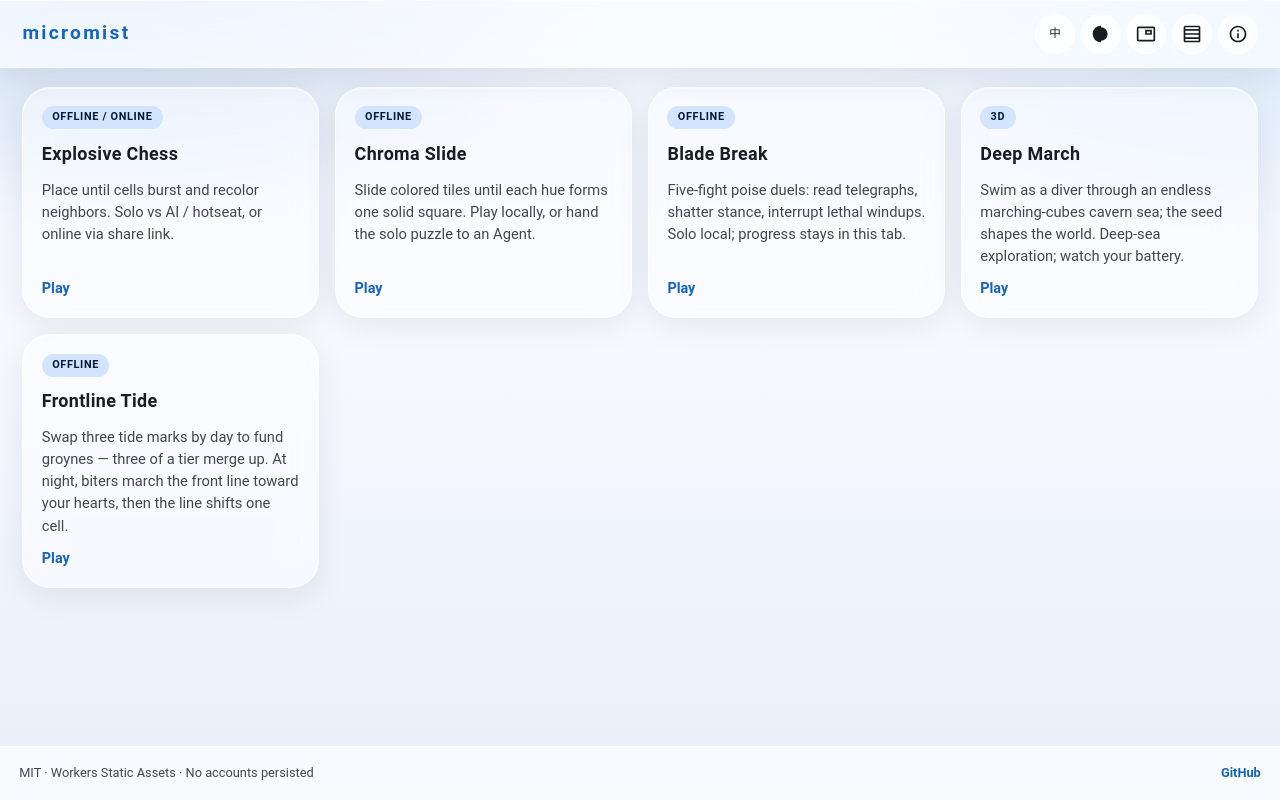
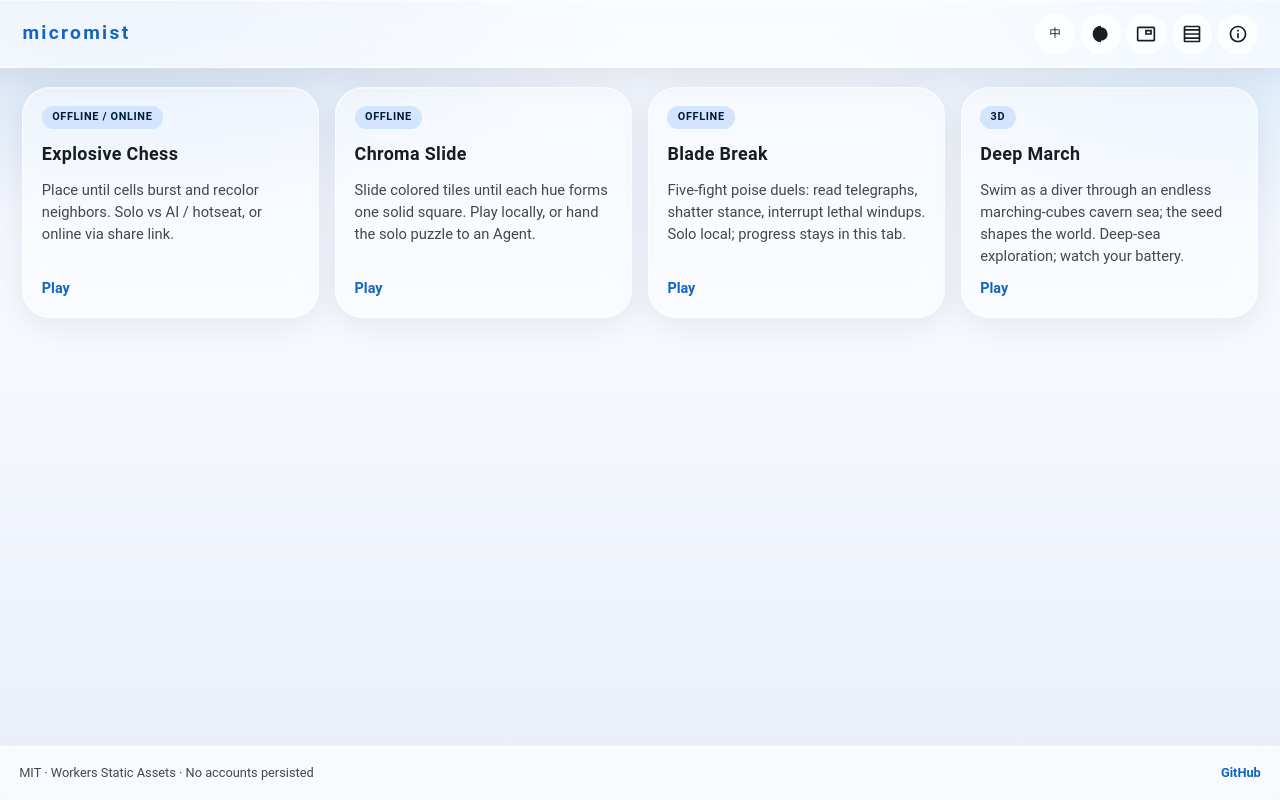
Before and after one commit to GoldenEagle1527/micromist, a React (Vite) app: page / in a window 1280 px wide. Built offline with nearby package versions, Linux system fonts and the light colour scheme.

Commit message:
shell: remove frontline-tide

```diff
--- a/package.json
+++ b/package.json
@@ -53,8 +53,6 @@
     "test:room-presence": "esbuild scripts/game-room-presence-test.ts --bundle --platform=node --format=esm --outfile=node_modules/.cache/game-room-presence-test.mjs --log-level=warning && node node_modules/.cache/game-room-presence-test.mjs",
     "test:i18n": "esbuild scripts/deep-march-i18n-test.ts --bundle --platform=node --outfile=node_modules/.cache/dm-i18n-test.cjs --log-level=warning && node node_modules/.cache/dm-i18n-test.cjs",
     "test:tide": "esbuild scripts/deep-march-tide-test.ts --bundle --platform=node --outfile=node_modules/.cache/dm-tide-test.cjs --log-level=warning && node node_modules/.cache/dm-tide-test.cjs",
-    "test:frontline": "esbuild scripts/frontline-tide-test.ts --bundle --platform=node --format=esm --outfile=node_modules/.cache/ft-test.mjs --log-level=warning && node node_modules/.cache/ft-test.mjs",
-    "test:frontline-agent": "esbuild scripts/frontline-tide-agent-test.ts --bundle --platform=node --format=esm --outfile=node_modules/.cache/ft-agent-test.mjs --log-level=warning && node node_modules/.cache/ft-agent-test.mjs",
     "test:debug": "esbuild scripts/deep-march-debug-test.ts --bundle --platform=node --outfile=node_modules/.cache/dm-debug-test.cjs --log-level=warning && node node_modules/.cache/dm-debug-test.cjs",
     "cf-typegen": "wrangler types --include-runtime false",
     "deploy:staging": "npm run build -- --mode staging && node scripts/patch-staging-wrangler.mjs && wrangler deploy"
--- a/src/games/catalog.ts
+++ b/src/games/catalog.ts
@@ -65,17 +65,6 @@ export const games: GameMeta[] = [
     },
     badge: { zh: "3D", en: "3D" },
   },
-  {
-    slug: "frontline-tide",
-    mode: "single",
-    audience: "staging",
-    title: { zh: "前线潮汐", en: "Frontline Tide" },
-    blurb: {
-      zh: "白天交换三种潮印攒工事点，在潮路上放下潮栅，邻接三座同阶会升一阶。入夜潮噬沿潮线咬向心岸，守住后前线挪一格。",
-      en: "Swap three tide marks by day to fund groynes — three of a tier merge up. At night, biters march the front line toward your hearts, then the line shifts one cell.",
-    },
-    badge: { zh: "单机", en: "Offline" },
-  },
 ];
 
 function audienceAllows(audience: GameAudience | undefined, kind: SiteKind): boolean {
--- a/src/i18n/locales/en.ts
+++ b/src/i18n/locales/en.ts
@@ -3,7 +3,6 @@ import { bladeEn } from "../../games/blade-break/i18n";
 import { deepMarchEn } from "../../games/deep-march/i18n";
 import { chromaEn } from "../../games/chroma-slide/i18n";
 import { explosiveEn } from "../../games/explosive-chess/i18n";
-import { frontlineEn } from "../../games/frontline-tide/i18n";
 
 export const en: Dict = {
   brand: "micromist",
@@ -66,5 +65,4 @@ export const en: Dict = {
   chroma: chromaEn,
   blade: bladeEn,
   deepMarch: deepMarchEn,
-  frontline: frontlineEn,
 };
--- a/src/i18n/locales/zh.ts
+++ b/src/i18n/locales/zh.ts
@@ -3,7 +3,6 @@ import { bladeZh } from "../../games/blade-break/i18n";
 import { deepMarchZh } from "../../games/deep-march/i18n";
 import { chromaZh } from "../../games/chroma-slide/i18n";
 import { explosiveZh } from "../../games/explosive-chess/i18n";
-import { frontlineZh } from "../../games/frontline-tide/i18n";
 
 export const zh: Dict = {
   brand: "微渺",
@@ -66,5 +65,4 @@ export const zh: Dict = {
   chroma: chromaZh,
   blade: bladeZh,
   deepMarch: deepMarchZh,
-  frontline: frontlineZh,
 };
--- a/src/i18n/types.ts
+++ b/src/i18n/types.ts
@@ -2,7 +2,6 @@ import type { BladeDict } from "../games/blade-break/i18n";
 import type { DeepMarchDict } from "../games/deep-march/i18n";
 import type { ChromaDict } from "../games/chroma-slide/i18n";
 import type { ExplosiveDict } from "../games/explosive-chess/i18n";
-import type { FrontlineDict } from "../games/frontline-tide/i18n";
 
 export type Locale = "zh" | "en";
 
@@ -65,7 +64,6 @@ export type Dict = {
   chroma: ChromaDict;
   blade: BladeDict;
   deepMarch: DeepMarchDict;
-  frontline: FrontlineDict;
 };
 
 export type GameLocaleFields = {
--- a/src/pages/PlayPage.tsx
+++ b/src/pages/PlayPage.tsx
@@ -4,7 +4,6 @@ import { ExplosiveChessGame } from "../games/explosive-chess/ExplosiveChessGame"
 import { ChromaSlideGame } from "../games/chroma-slide/ChromaSlideGame";
 import { BladeBreakGame } from "../games/blade-break/BladeBreakGame";
 import { DeepMarchGame } from "../games/deep-march/DeepMarchGame";
-import { FrontlineTideGame } from "../games/frontline-tide/FrontlineTideGame";
 import { getGame } from "../games/catalog";
 import { useLocale } from "../i18n";
 
@@ -30,7 +29,6 @@ export function PlayPage() {
       {game.slug === "chroma-slide" ? <ChromaSlideGame /> : null}
       {game.slug === "blade-break" ? <BladeBreakGame /> : null}
       {game.slug === "deep-march" ? <DeepMarchGame /> : null}
-      {game.slug === "frontline-tide" ? <FrontlineTideGame /> : null}
     </>
   );
 }
--- a/worker/agent-guide.ts
+++ b/worker/agent-guide.ts
@@ -6,15 +6,10 @@ import protocolEn from "../docs/agent-ws-explosive-chess.md?raw";
 import protocolZh from "../docs/agent-ws-explosive-chess.zh.md?raw";
 import chromaEn from "../docs/agent-ws-chroma-slide.md?raw";
 import chromaZh from "../docs/agent-ws-chroma-slide.zh.md?raw";
-import tideEn from "../docs/agent-ws-frontline-tide.md?raw";
-import tideZh from "../docs/agent-ws-frontline-tide.zh.md?raw";
 import { chromaAgentGuideHttpResponse } from "../shared/chroma-slide/agent-guide";
 import { agentGuideHttpResponse } from "../shared/explosive-chess/agent-guide";
-import { frontlineAgentGuideHttpResponse } from "../shared/frontline-tide/agent-guide";
 
 export function handleAgentGuide(request: Request): Response | null {
-  const tide = frontlineAgentGuideHttpResponse(request, { en: tideEn, zh: tideZh });
-  if (tide) return tide;
   const chroma = chromaAgentGuideHttpResponse(request, { en: chromaEn, zh: chromaZh });
   if (chroma) return chroma;
   return agentGuideHttpResponse(request, { en: protocolEn, zh: protocolZh });
--- a/worker/game-room.ts
+++ b/worker/game-room.ts
@@ -4,5 +4,4 @@
  */
 import "./games/explosive-chess/register";
 import "./games/chroma-slide/register";
-import "./games/frontline-tide/register";
 export { GameRoom } from "./multiplayer/base-room";
--- a/worker/index.ts
+++ b/worker/index.ts
@@ -34,7 +34,7 @@ export default {
     // Keep the path on run_worker_first so the SPA shell is not returned here.
     if (url.pathname === "/mcp" || url.pathname.startsWith("/mcp/")) {
       return new Response(
-        "No MCP server on this host.\nExplosive-chess agents use the official clients linked from /agent-guide/explosive-chess.\nChroma-slide agents use the official clients linked from /agent-guide/chroma-slide.\nFrontline Tide agents use the official clients linked from /agent-guide/frontline-tide.\n",
+        "No MCP server on this host.\nExplosive-chess agents use the official clients linked from /agent-guide/explosive-chess.\nChroma-slide agents use the official clients linked from /agent-guide/chroma-slide.\n",
         {
           status: 404,
           headers: {
```
